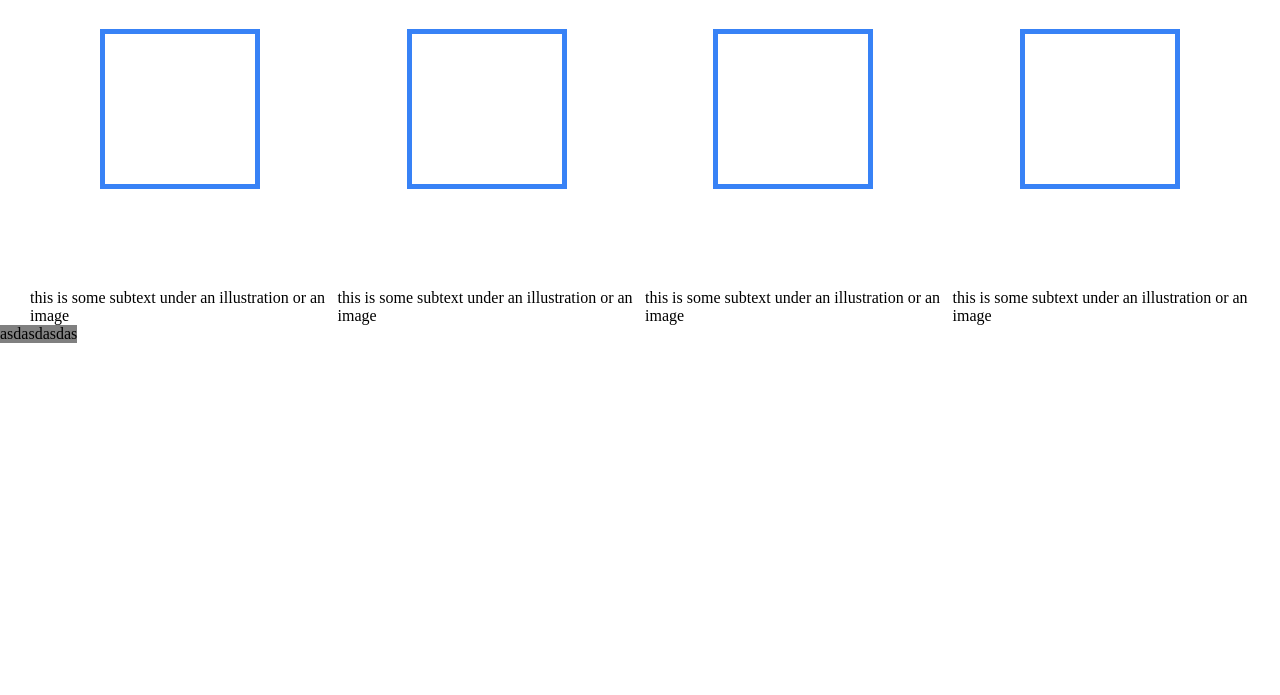
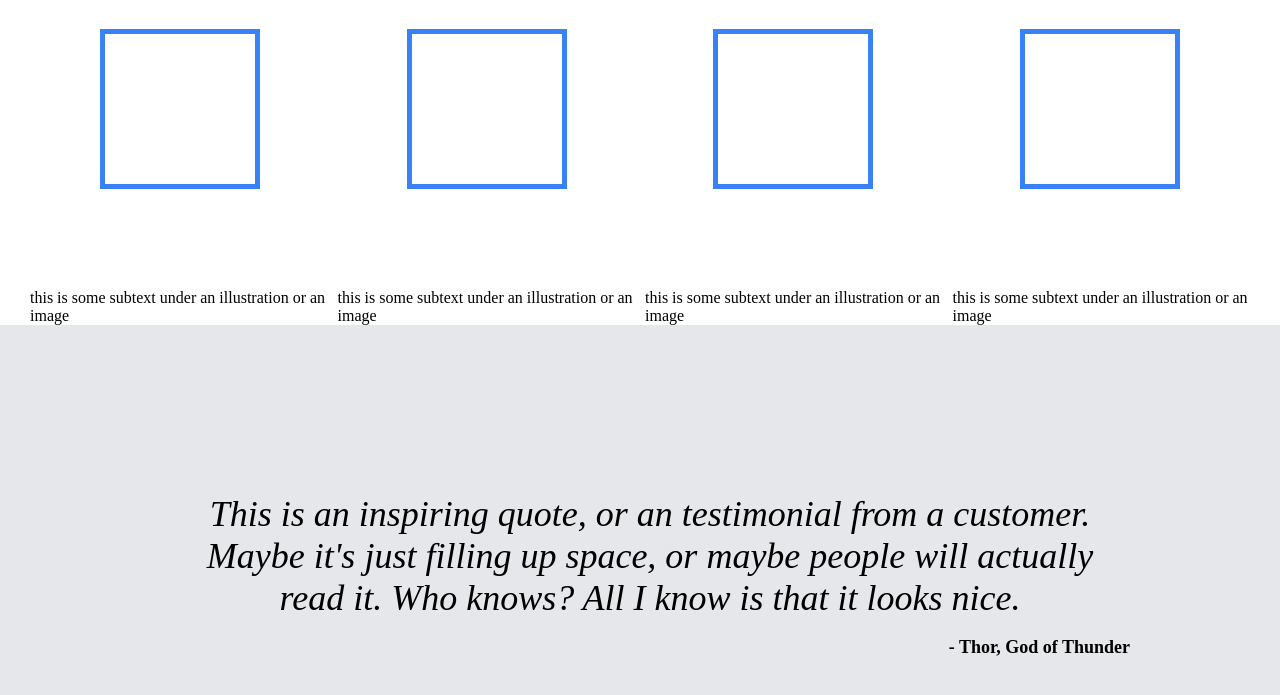
Before and after one commit to FKXT/landing-page, a plain HTML site: page index.html in a window 1280 px wide. Shown: the part 401-1096 px from the top of the page. Before the commit the page ends 800 px from the top, so only its background shows below. Drawn offline with Linux system fonts and the light colour scheme.

Commit message:
section-c heigh width adjusted

```diff
--- a/index.html
+++ b/index.html
@@ -55,9 +55,7 @@
 </body>
 
 <div class="section-c">
-
-    <div class="c">asdasdasdas</div>
-    <div></div>
-
-</div>
-</html>
+    <p class="quote">This is an inspiring quote, or an testimonial from a customer. Maybe it's just filling up space, or maybe people will actually read it. Who knows? All I know is that it looks nice.</p>
+    <br>
+    <p id="author">- Thor, God of Thunder</p>
+<div>
--- a/style.css
+++ b/style.css
@@ -186,7 +186,31 @@ margin-left: 30px;
     margin-right: 30px;
 }
 .section-c{
-    background-color: grey;
-    height: max-content;
-    width: max-content;
+    background-color: #e5e7eb;
+    display: flex;
+    flex-direction: column;
+
+    justify-content: center;
+    padding: 170px;
+    height: 20%;
+    width: 75%;
+
+
 }
+.quote {
+    display: flex;
+    text-align: center;
+    font-size: 36px;
+    font-style: italic;
+    font-weight: 300;
+
+}
+
+#author{
+    font-size: 18px;
+    color: black;
+    font-weight: bold;
+    text-align: right;
+
+
+}
```
